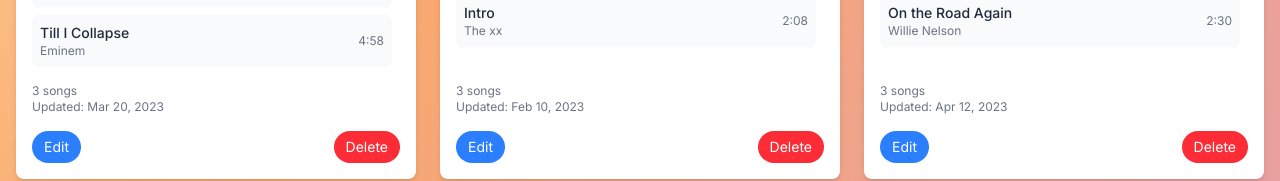
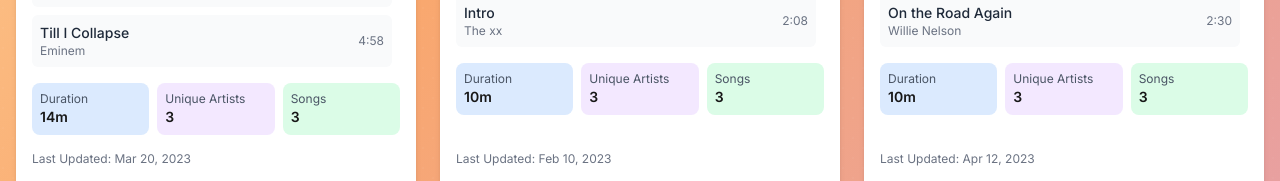
Before and after one commit to alexapvl/playlist-management-mcp, a Next.js app: page / in a window 1280 px wide. Shown: the part 615-796 px from the top of the page. Built offline with nearby package versions, Linux system fonts and the light colour scheme.

Commit message:
changed the playlist card to highlight some key statistics of the playlist based on the melodies, total duration in minutes and the number of unique artists present in the playlist

```diff
--- a/src/components/PlaylistCard.tsx
+++ b/src/components/PlaylistCard.tsx
@@ -32,6 +32,16 @@
     });
   };
 
+  const formatDuration = (seconds: number): string => {
+    const hours = Math.floor(seconds / 3600);
+    const minutes = Math.floor((seconds % 3600) / 60);
+
+    if (hours > 0) {
+      return `${hours}h ${minutes}m`;
+    }
+    return `${minutes}m`;
+  };
+
   return (
     <div className="bg-white dark:bg-gray-800 rounded-lg shadow-md overflow-hidden transition-all hover:shadow-lg h-full flex flex-col">
       <div className="relative h-48 w-full">
@@ -56,6 +66,7 @@
           <h3 className="text-xl font-semibold text-gray-800 dark:text-white mb-2">
             {playlist.name}
           </h3>
+
           <p className="text-gray-600 dark:text-gray-300 text-sm mb-3">
             {playlist.description}
           </p>
@@ -76,13 +87,41 @@
               )}
             </div>
           </div>
+
+          {/* Stats Section */}
+          <div className="grid grid-cols-3 gap-2 mb-4">
+            <div className="bg-blue-100 dark:bg-blue-800/30 p-2 rounded-lg">
+              <p className="text-xs text-gray-600 dark:text-gray-400">
+                Duration
+              </p>
+              <p className="text-sm font-semibold">
+                {formatDuration(
+                  playlist.songs.reduce(
+                    (total, song) => total + song.duration,
+                    0
+                  )
+                )}
+              </p>
+            </div>
+            <div className="bg-purple-100 dark:bg-purple-800/30 p-2 rounded-lg">
+              <p className="text-xs text-gray-600 dark:text-gray-400">
+                Unique Artists
+              </p>
+              <p className="text-sm font-semibold">
+                {new Set(playlist.songs.map((song) => song.artist)).size}
+              </p>
+            </div>
+            <div className="bg-green-100 dark:bg-green-800/30 p-2 rounded-lg">
+              <p className="text-xs text-gray-600 dark:text-gray-400">Songs</p>
+              <p className="text-sm font-semibold">{playlist.songs.length}</p>
+            </div>
+          </div>
         </div>
 
         {/* Footer section - always at bottom */}
         <div className="mt-auto">
           <div className="text-xs text-gray-500 dark:text-gray-400 mb-4">
-            <p>{playlist.songs.length} songs</p>
-            <p>Updated: {formatDate(playlist.updatedAt)}</p>
+            <p>Last Updated: {formatDate(playlist.updatedAt)}</p>
           </div>
 
           <div className="flex justify-between">
```
